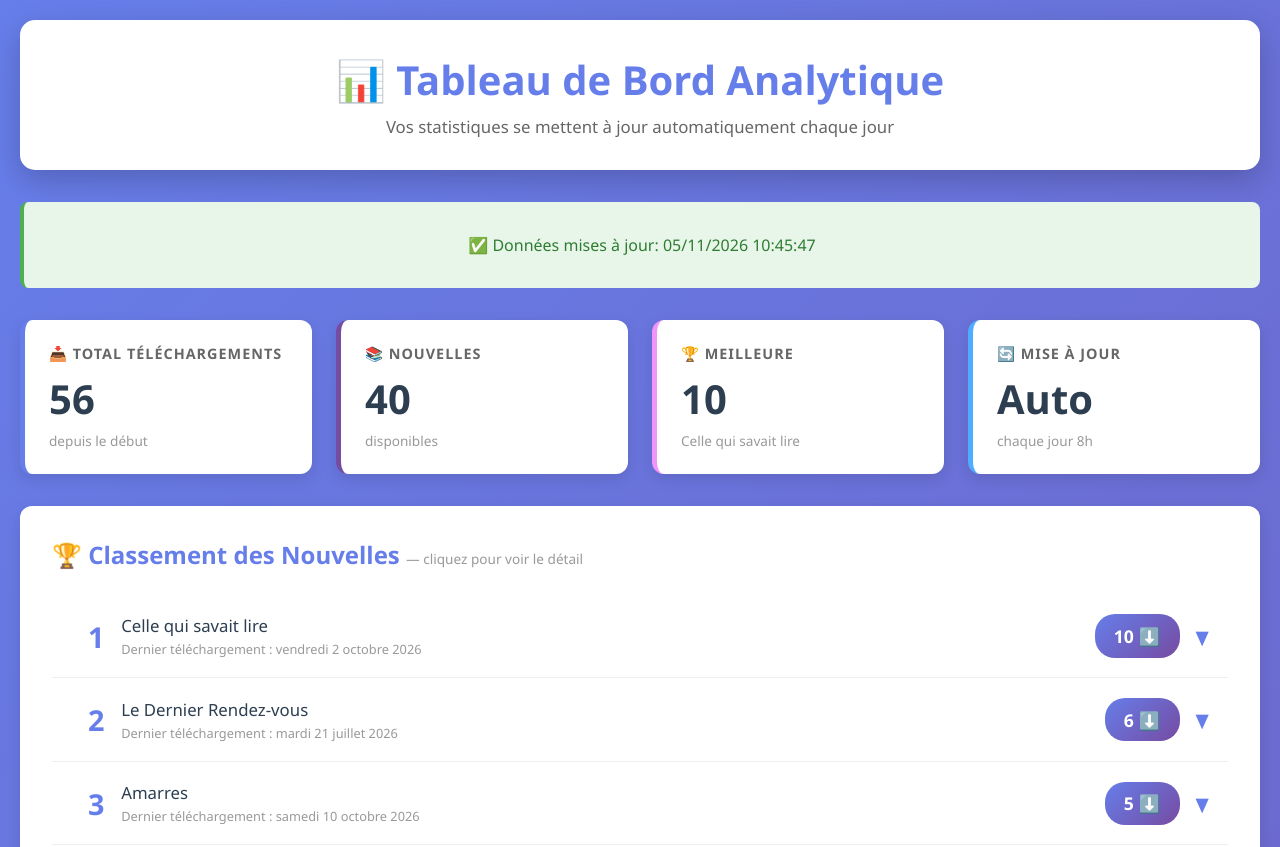
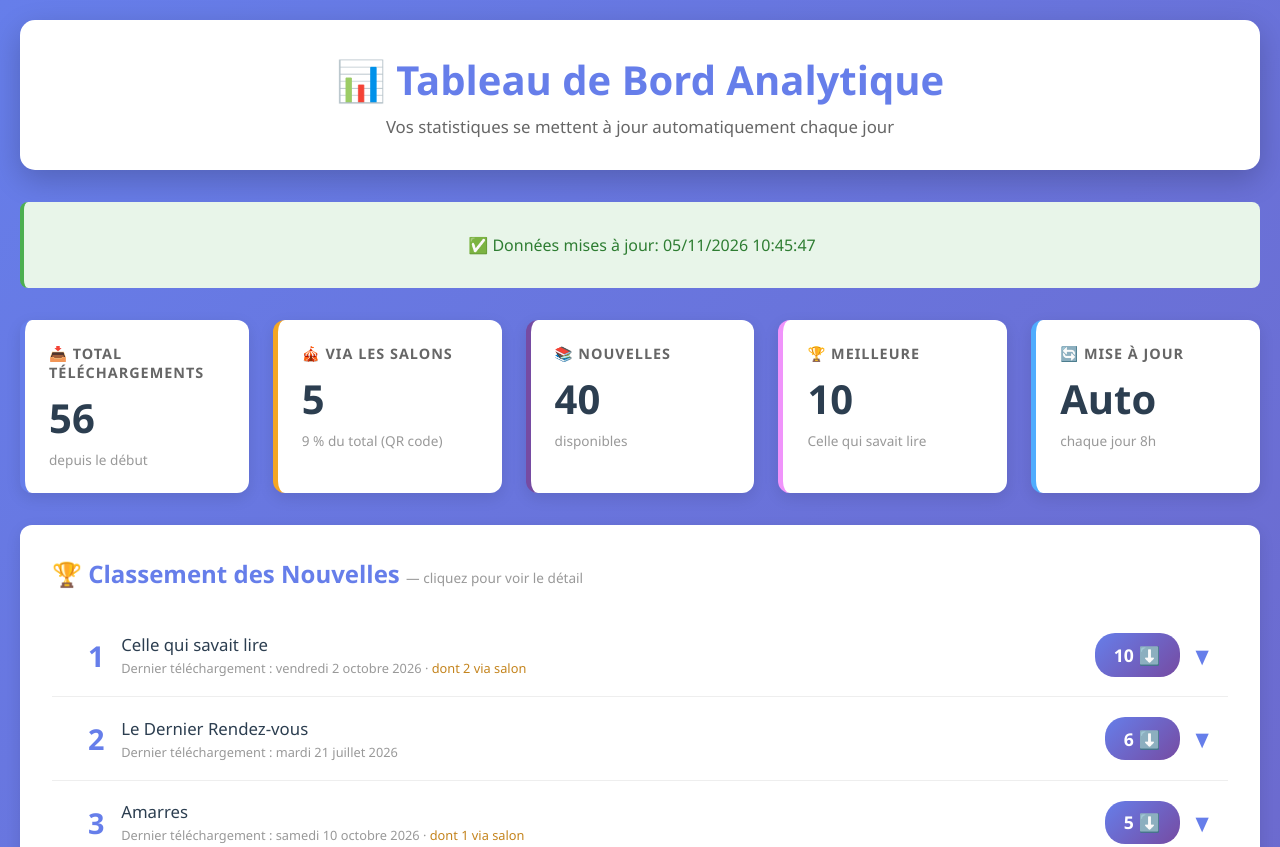
Before and after one commit to fsarboni/frederic-sarboni-auteur, a website: page analytics/tableau-de-bord-auto.html in a window 1280 px wide. Shown: the top 847 px of the page. Drawn offline with Linux system fonts and the light colour scheme.

Commit message:
Tableau de bord : part des téléchargements venus des salons
Co-Authored-By: Claude Opus 5.5 <noreply@anthropic.com>
Claude-Session: https://claude.ai/code/session_0131XQUZKGuoB9BavVFnwqda

```diff
--- a/analytics/tableau-de-bord-auto.html
+++ b/analytics/tableau-de-bord-auto.html
@@ -34,7 +34,7 @@
         .status.loading { background: #fff3cd; border-left-color: #ff9800; color: #856404; }
         .stats-overview {
             display: grid;
-            grid-template-columns: repeat(auto-fit, minmax(250px, 1fr));
+            grid-template-columns: repeat(auto-fit, minmax(190px, 1fr));
             gap: 1.5rem;
             margin-bottom: 2rem;
         }
@@ -51,6 +51,8 @@
         .stat-card.accent2 { border-left-color: #764ba2; }
         .stat-card.accent3 { border-left-color: #f093fb; }
         .stat-card.accent4 { border-left-color: #4facfe; }
+        .stat-card.accent5 { border-left-color: #f5a623; }
+        .ranking-salon { color: #c4841d; }
         .stat-card h3 { color: #666; font-size: 0.9rem; text-transform: uppercase; letter-spacing: 1px; margin-bottom: 0.5rem; }
         .stat-number { font-size: 2.5rem; font-weight: bold; color: #2c3e50; margin-bottom: 0.3rem; }
         .stat-label { color: #999; font-size: 0.85rem; }
@@ -228,6 +230,9 @@
             const classement = data.classement || [];
             const meilleur = classement.length > 0 ? classement[0] : null;
             const nombreNouvelles = data.totalNouvelles || classement.length;
+            const nouvelles = data.nouvelles || {};
+            const salonTotal = data.dont_salon || 0;
+            const salonPart = total > 0 ? Math.round(salonTotal * 100 / total) : 0;
 
             const rankingHTML = classement.map((item, i) => {
                 const id = 'item-' + i;
@@ -235,13 +240,14 @@
                     ? 'Dernier téléchargement : ' + fmtDate(item.derniere_date)
                     : '';
                 const hasHistory = item.historique && item.historique.length > 0;
+                const salon = (nouvelles[item.titre] && nouvelles[item.titre].dont_salon) || 0;
                 return `
                     <div class="ranking-item">
                         <div class="ranking-row" onclick="toggleHistorique('${id}')">
                             <div class="ranking-position">${i + 1}</div>
                             <div class="ranking-title">
                                 ${item.titre}
-                                ${derniereDate ? `<div class="ranking-meta">${derniereDate}</div>` : ''}
+                                ${derniereDate ? `<div class="ranking-meta">${derniereDate}${salon > 0 ? ` · <span class="ranking-salon">dont ${salon} via salon</span>` : ''}</div>` : ''}
                             </div>
                             <div class="ranking-right">
                                 <div class="ranking-count">${item.telecharges} ⬇️</div>
@@ -263,6 +269,11 @@
                         <h3>📥 Total Téléchargements</h3>
                         <div class="stat-number">${total}</div>
                         <div class="stat-label">depuis le début</div>
+                    </div>
+                    <div class="stat-card accent5">
+                        <h3>🎪 Via les salons</h3>
+                        <div class="stat-number">${salonTotal}</div>
+                        <div class="stat-label">${salonPart} % du total (QR code)</div>
                     </div>
                     <div class="stat-card accent2">
                         <h3>📚 Nouvelles</h3>
```
